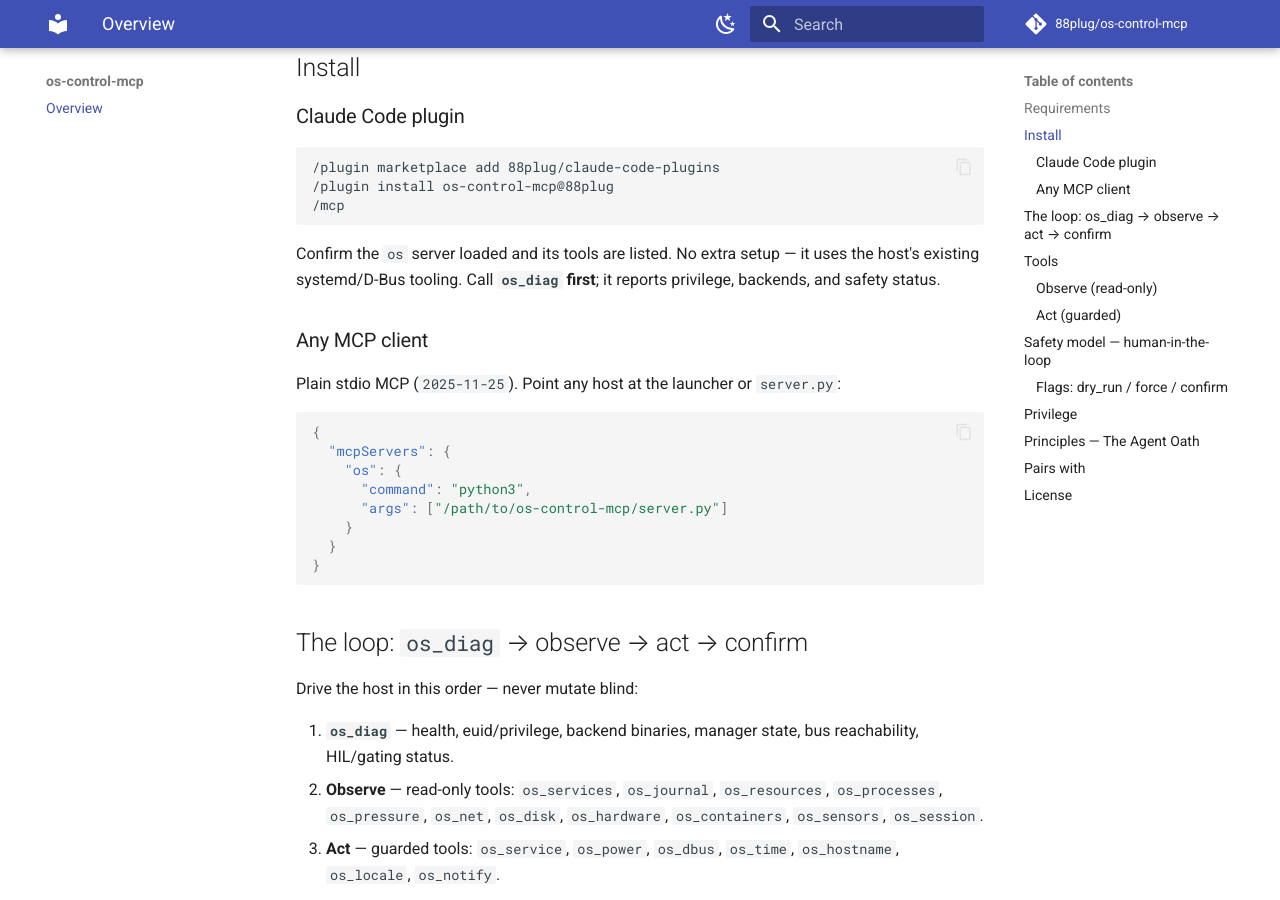
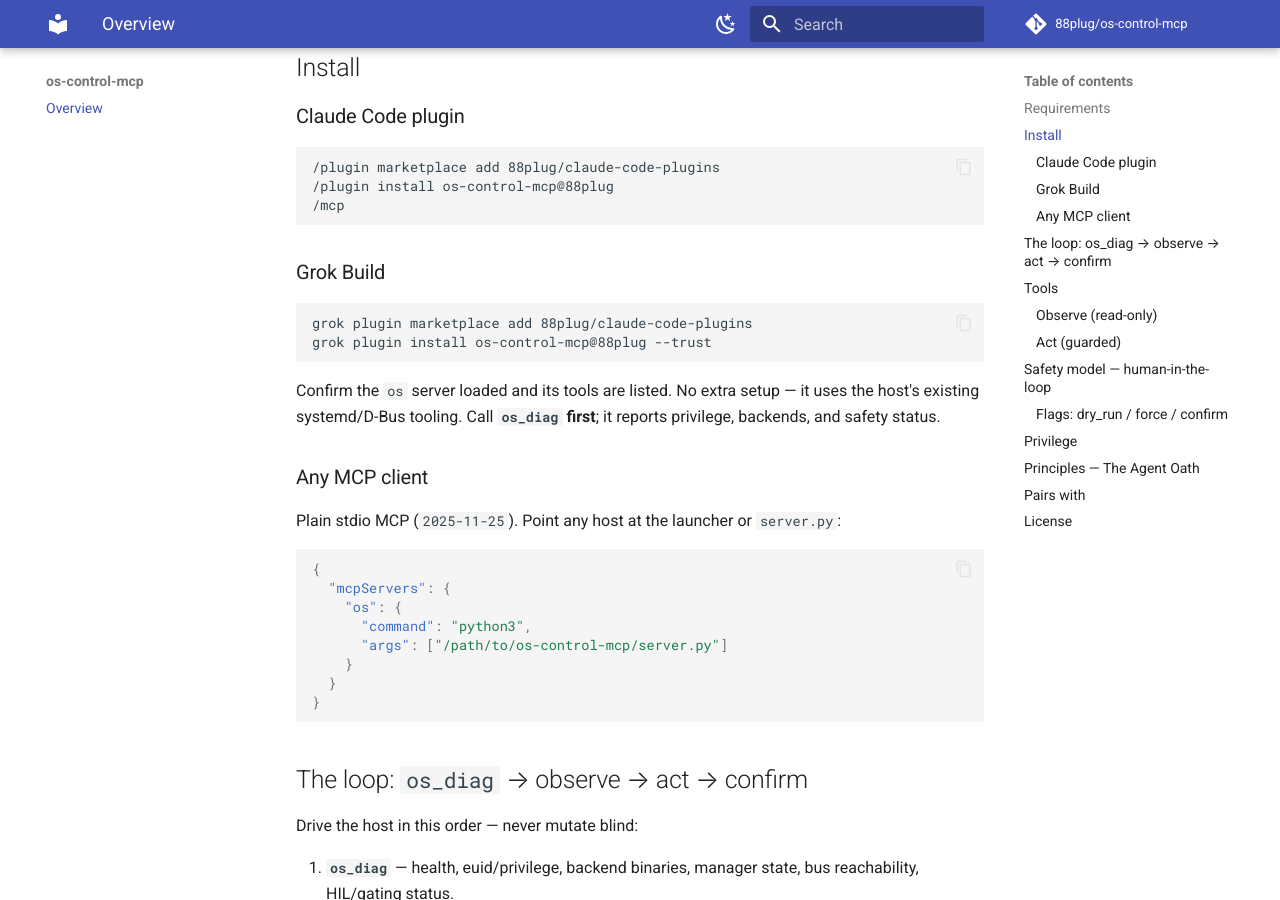
Before and after one commit to 88plug/os-control-mcp, an MkDocs documentation site: the page built from docs/index.md, in a window 1280 px wide and 900 px high, scrolled down 916 px. Built offline with MkDocs 1.6.1 and Material for MkDocs 9.7.7, drawn with Linux system fonts in a browser that asks for light colours; comment, search, counter and statistics services are not loaded.

Commit message:
docs(install): add Grok Build marketplace install path
Strangers use: grok plugin marketplace add 88plug/claude-code-plugins
then grok plugin install <name>@88plug --trust (alongside Claude /plugin).

````diff
--- a/docs/index.md
+++ b/docs/index.md
@@ -35,6 +35,14 @@
 /plugin install os-control-mcp@88plug
 /mcp
 ```
+
+### Grok Build
+
+```text
+grok plugin marketplace add 88plug/claude-code-plugins
+grok plugin install os-control-mcp@88plug --trust
+```
+
 
 Confirm the `os` server loaded and its tools are listed. No extra setup — it
 uses the host's existing systemd/D-Bus tooling. Call **`os_diag` first**; it
````
Also changed, not shown: README.md (+8 -0 lines).
